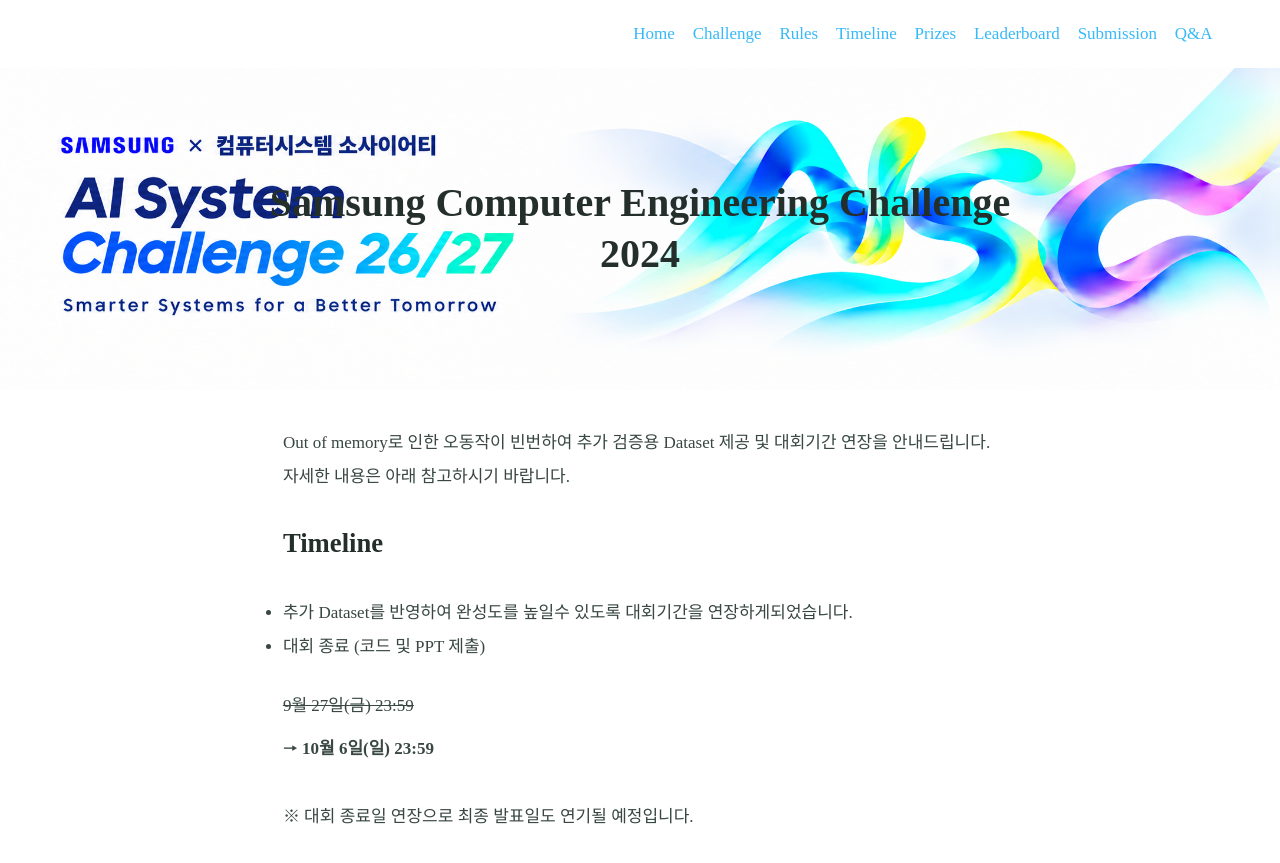
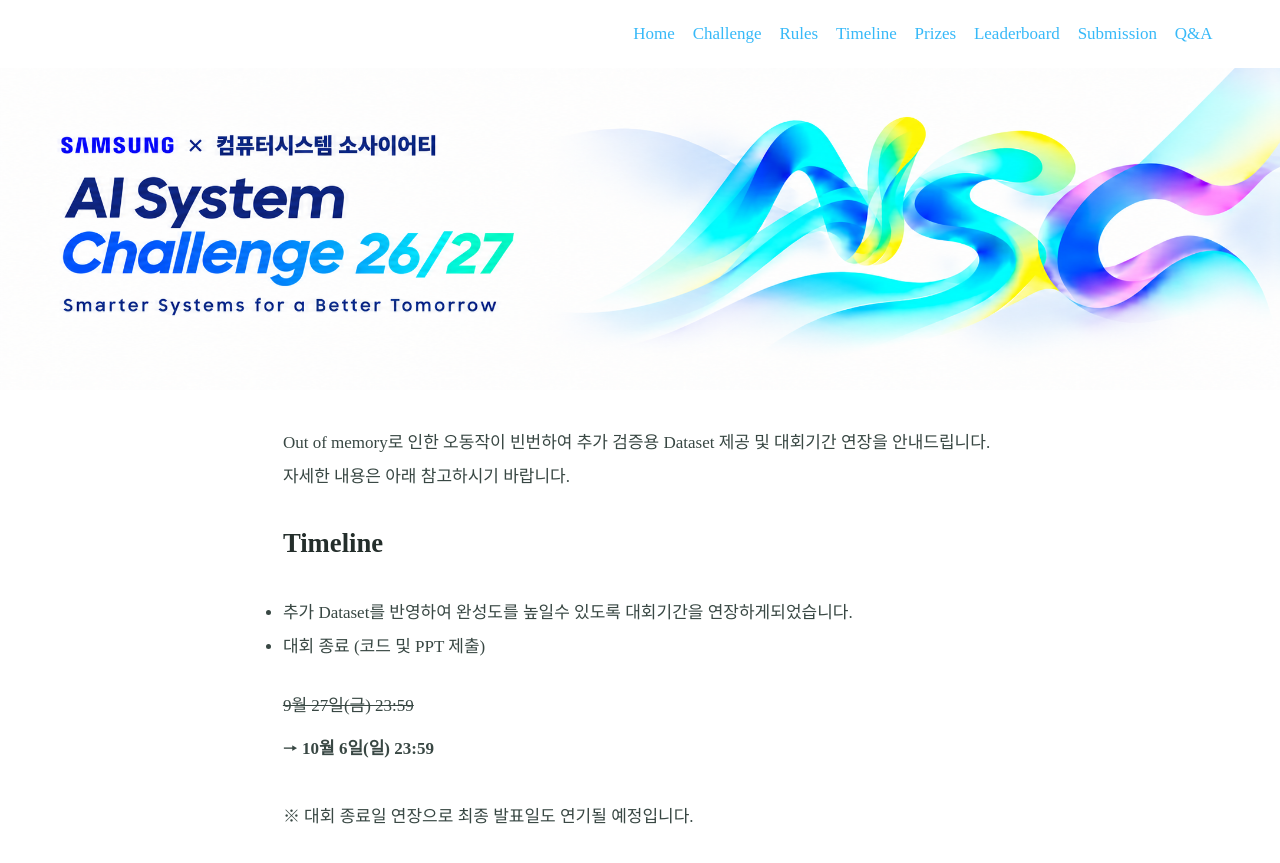
Before and after one commit to AISystemChallenge/AISystemChallenge.github.io, a Jekyll site: the page built from Notice.md, in a window 1280 px wide and 900 px high. Shown: the top 863 px of the window. Built offline with Jekyll 4.4.1, drawn with Linux system fonts in a browser that asks for light colours; some web fonts are replaced.

Commit message:
Update Notice.md

```diff
--- a/Notice.md
+++ b/Notice.md
@@ -1,7 +1,7 @@
 ---
 title:
 feature_text: |
-  # Samsung Computer Engineering Challenge 2024
+  <!--# Samsung AI System Challenge 2026-->
 feature_image: "/assets/logos/banner_AISC2026.png"
 excerpt:
 ---
```
